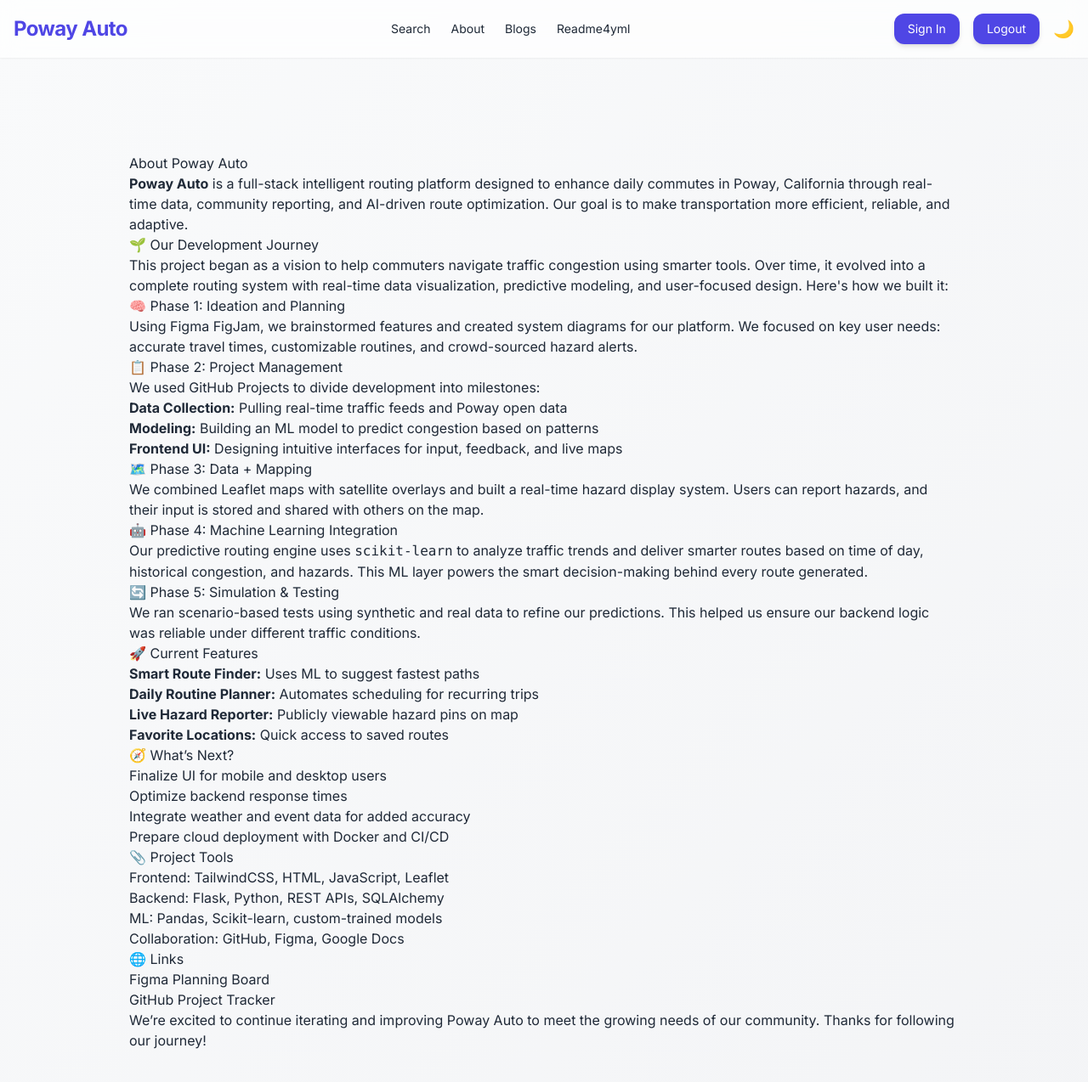
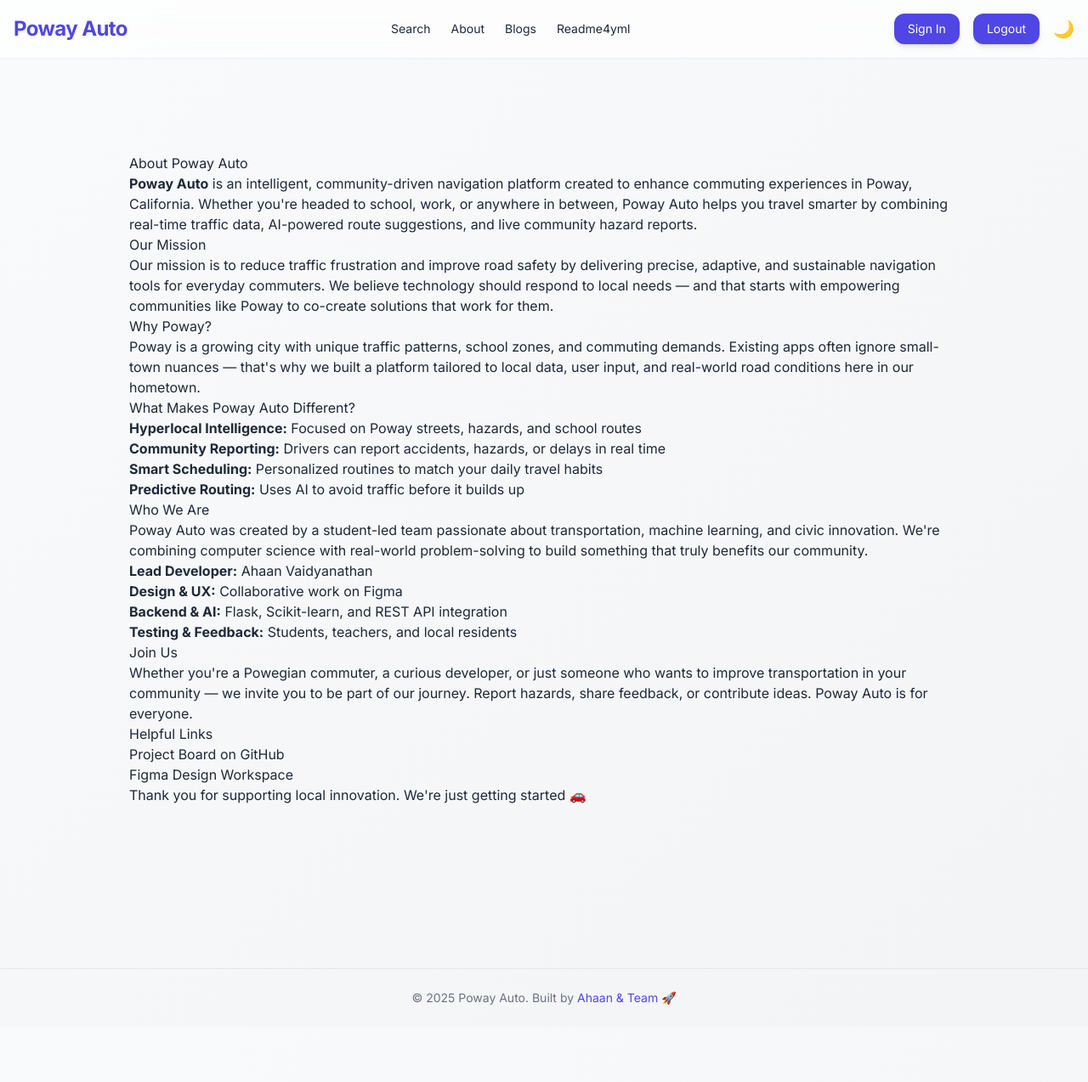
Before and after one commit to Ahaanv19/Poway_Auto_Frontend, a Jekyll site: the page built from navigation/about.md, in a window 1280 px wide and 1400 px high. Shown: the top 1274 px of the window at 85% size. Built offline with Jekyll 4.4.1, drawn with Linux system fonts in a browser that asks for light colours; nearby versions of some CDN libraries.

Commit message:
updated about page

```diff
--- a/navigation/about.md
+++ b/navigation/about.md
@@ -8,92 +8,62 @@
 categories: [About/Ideation]
 ---
 
+
 <section class="max-w-5xl mx-auto px-6 py-12 prose prose-lg dark:prose-invert">
   <h1>About Poway Auto</h1>
 
   <p>
-    <strong>Poway Auto</strong> is a full-stack intelligent routing platform designed to enhance daily commutes
-    in Poway, California through real-time data, community reporting, and AI-driven route optimization.
-    Our goal is to make transportation more efficient, reliable, and adaptive.
+    <strong>Poway Auto</strong> is an intelligent, community-driven navigation platform created to enhance commuting experiences in Poway, California.
+    Whether you're headed to school, work, or anywhere in between, Poway Auto helps you travel smarter by combining real-time traffic data,
+    AI-powered route suggestions, and live community hazard reports.
   </p>
 
-  <h2>🌱 Our Development Journey</h2>
-
+  <h2>Our Mission</h2>
   <p>
-    This project began as a vision to help commuters navigate traffic congestion using smarter tools.
-    Over time, it evolved into a complete routing system with real-time data visualization, predictive modeling,
-    and user-focused design. Here's how we built it:
+    Our mission is to reduce traffic frustration and improve road safety by delivering precise, adaptive, and sustainable navigation tools for everyday commuters.
+    We believe technology should respond to local needs — and that starts with empowering communities like Poway to co-create solutions that work for them.
   </p>
 
-  <h3>🧠 Phase 1: Ideation and Planning</h3>
+  <h2>Why Poway?</h2>
   <p>
-    Using <a href="https://www.figma.com/board/xwfhCP2XCuN0rcTtno0s83/Welcome-to-FigJam?node-id=0-1" target="_blank">Figma FigJam</a>,
-    we brainstormed features and created system diagrams for our platform. We focused on key user needs:
-    accurate travel times, customizable routines, and crowd-sourced hazard alerts.
+    Poway is a growing city with unique traffic patterns, school zones, and commuting demands. Existing apps often ignore small-town nuances — that's why we built
+    a platform tailored to local data, user input, and real-world road conditions here in our hometown.
   </p>
 
-  <h3>📋 Phase 2: Project Management</h3>
-  <p>
-    We used <a href="https://github.com/users/Ahaanv19/projects/1" target="_blank">GitHub Projects</a>
-    to divide development into milestones:
-  </p>
+  <h2>What Makes Poway Auto Different?</h2>
   <ul>
-    <li><strong>Data Collection:</strong> Pulling real-time traffic feeds and Poway open data</li>
-    <li><strong>Modeling:</strong> Building an ML model to predict congestion based on patterns</li>
-    <li><strong>Frontend UI:</strong> Designing intuitive interfaces for input, feedback, and live maps</li>
+    <li><strong>Hyperlocal Intelligence:</strong> Focused on Poway streets, hazards, and school routes</li>
+    <li><strong>Community Reporting:</strong> Drivers can report accidents, hazards, or delays in real time</li>
+    <li><strong>Smart Scheduling:</strong> Personalized routines to match your daily travel habits</li>
+    <li><strong>Predictive Routing:</strong> Uses AI to avoid traffic before it builds up</li>
   </ul>
 
-  <h3>🗺️ Phase 3: Data + Mapping</h3>
+  <h2>Who We Are</h2>
   <p>
-    We combined Leaflet maps with satellite overlays and built a real-time hazard display system.
-    Users can report hazards, and their input is stored and shared with others on the map.
+    Poway Auto was created by a student-led team passionate about transportation, machine learning, and civic innovation. We're combining computer science
+    with real-world problem-solving to build something that truly benefits our community.
   </p>
 
-  <h3>🤖 Phase 4: Machine Learning Integration</h3>
+  <ul>
+    <li><strong>Lead Developer:</strong> Ahaan Vaidyanathan</li>
+    <li><strong>Design & UX:</strong> Collaborative work on Figma</li>
+    <li><strong>Backend & AI:</strong> Flask, Scikit-learn, and REST API integration</li>
+    <li><strong>Testing & Feedback:</strong> Students, teachers, and local residents</li>
+  </ul>
+
+  <h2>Join Us</h2>
   <p>
-    Our predictive routing engine uses <code>scikit-learn</code> to analyze traffic trends and deliver
-    smarter routes based on time of day, historical congestion, and hazards. This ML layer powers the
-    smart decision-making behind every route generated.
+    Whether you're a Powegian commuter, a curious developer, or just someone who wants to improve transportation in your community — we invite you to be part of our journey.
+    Report hazards, share feedback, or contribute ideas. Poway Auto is for everyone.
   </p>
 
-  <h3>🔄 Phase 5: Simulation & Testing</h3>
-  <p>
-    We ran scenario-based tests using synthetic and real data to refine our predictions.
-    This helped us ensure our backend logic was reliable under different traffic conditions.
-  </p>
-
-  <h2>🚀 Current Features</h2>
+  <h2>Helpful Links</h2>
   <ul>
-    <li><strong>Smart Route Finder:</strong> Uses ML to suggest fastest paths</li>
-    <li><strong>Daily Routine Planner:</strong> Automates scheduling for recurring trips</li>
-    <li><strong>Live Hazard Reporter:</strong> Publicly viewable hazard pins on map</li>
-    <li><strong>Favorite Locations:</strong> Quick access to saved routes</li>
-  </ul>
-
-  <h2>🧭 What’s Next?</h2>
-  <ol>
-    <li>Finalize UI for mobile and desktop users</li>
-    <li>Optimize backend response times</li>
-    <li>Integrate weather and event data for added accuracy</li>
-    <li>Prepare cloud deployment with Docker and CI/CD</li>
-  </ol>
-
-  <h2>📎 Project Tools</h2>
-  <ul>
-    <li>Frontend: TailwindCSS, HTML, JavaScript, Leaflet</li>
-    <li>Backend: Flask, Python, REST APIs, SQLAlchemy</li>
-    <li>ML: Pandas, Scikit-learn, custom-trained models</li>
-    <li>Collaboration: GitHub, Figma, Google Docs</li>
-  </ul>
-
-  <h2>🌐 Links</h2>
-  <ul>
-    <li><a href="https://www.figma.com/board/xwfhCP2XCuN0rcTtno0s83/Welcome-to-FigJam?node-id=0-1" target="_blank">Figma Planning Board</a></li>
-    <li><a href="https://github.com/users/Ahaanv19/projects/1" target="_blank">GitHub Project Tracker</a></li>
+    <li><a href="https://github.com/users/Ahaanv19/projects/1" target="_blank">Project Board on GitHub</a></li>
+    <li><a href="https://www.figma.com/board/xwfhCP2XCuN0rcTtno0s83/Welcome-to-FigJam?node-id=0-1" target="_blank">Figma Design Workspace</a></li>
   </ul>
 
   <p>
-    We’re excited to continue iterating and improving Poway Auto to meet the growing needs of our
-    community. Thanks for following our journey!
+    Thank you for supporting local innovation. We're just getting started 🚗
   </p>
 </section>
```
